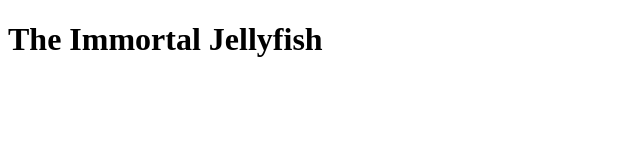
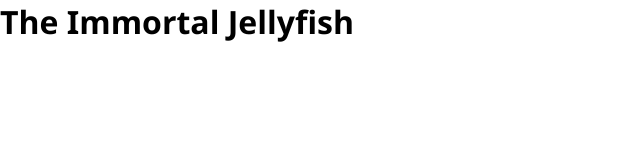
Before and after one commit to MoinJulian/School-Programming, a plain HTML site: page first-html/imortal-jellyfish.html in a window 1280 px wide. Shown: the whole page, without its empty margins (0-640 px from the left). Drawn offline with Linux system fonts and the light colour scheme.

Commit message:
Add styles

```diff
--- a/first-html/imortal-jellyfish.html
+++ b/first-html/imortal-jellyfish.html
@@ -8,4 +8,13 @@
   <body>
     <h1>The Immortal Jellyfish</h1>
   </body>
+
+  <style>
+    * {
+      padding: 0;
+      margin: 0;
+      box-sizing: border-box;
+      font-family: "Segoe UI", Tahoma, Geneva, Verdana, sans-serif;
+    }
+  </style>
 </html>
```
